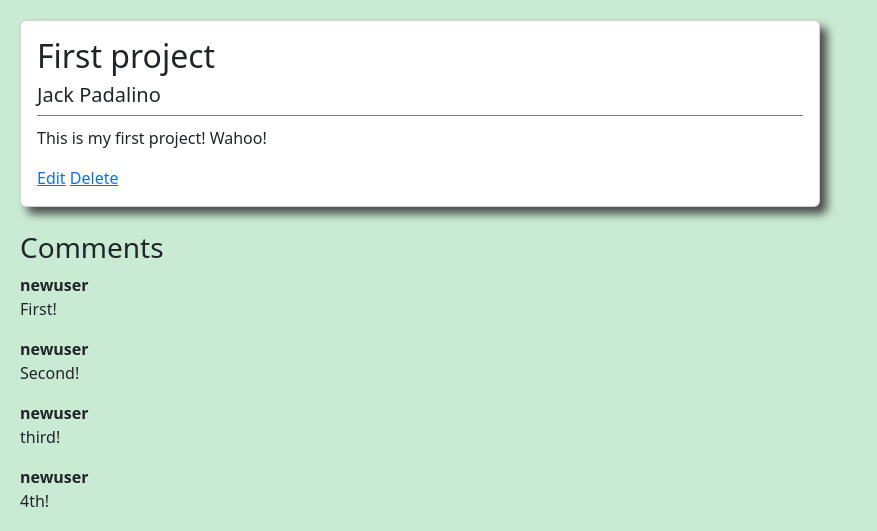
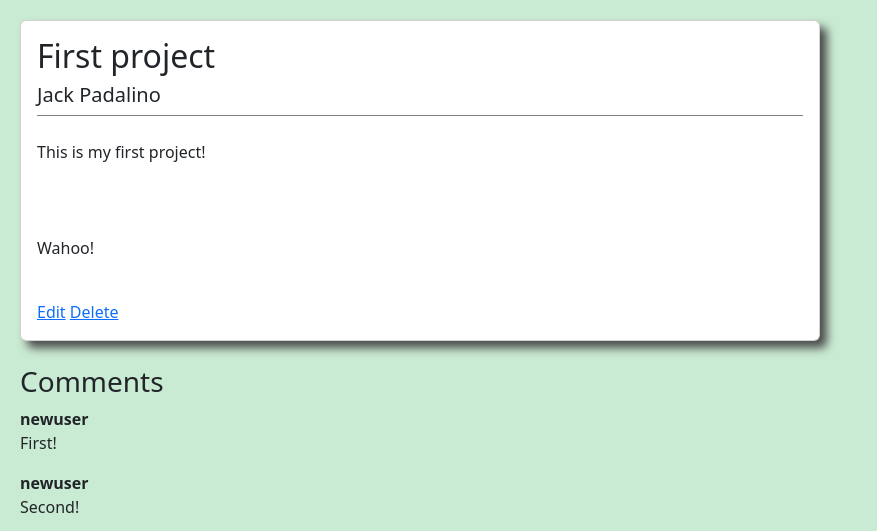
Before and after one commit to JackPadalino/ExApp, a Django app: page /users/projects/30/ in a window 1280 px wide. Shown: the part 56-587 px from the top of the page, without its empty margins (0-877 px from the left). Run offline with Django 4.2, Linux system fonts and the light colour scheme; a user stored in the database is signed in; data comes from the database, SQL or seed files in the repository; both versions use the stored data as it was after the commit; some libraries are stand-ins or nearby versions.

Commit message:
Changed pre-line for spacing in each project description

```diff
--- a/main/static/main/main.css
+++ b/main/static/main/main.css
@@ -47,6 +47,13 @@ body{
   border-top: 1px solid grey;
 }
 
+.project-card-description{
+  /*margin-top:5px;
+  padding-top:10px;*/
+  border-top: 1px solid grey;
+  white-space: pre-line;
+}
+
 .register-login-profile-form{
   width:500px;
 }
--- a/users/templates/users/project_detail.html
+++ b/users/templates/users/project_detail.html
@@ -7,7 +7,7 @@
     <div class="card-body project-card-body">
         <h2>{{ project.title }}</h2>
         <h5>{{ project.student.first_name }} {{ project.student.last_name }}</h5>
-        <div class='project-card-blurb'>
+        <div class='project-card-description'>
             <p>{{ project.description }}</p>
         </div>
         {% if project.student != user %}
```
Also changed, not shown: db.sqlite3.
